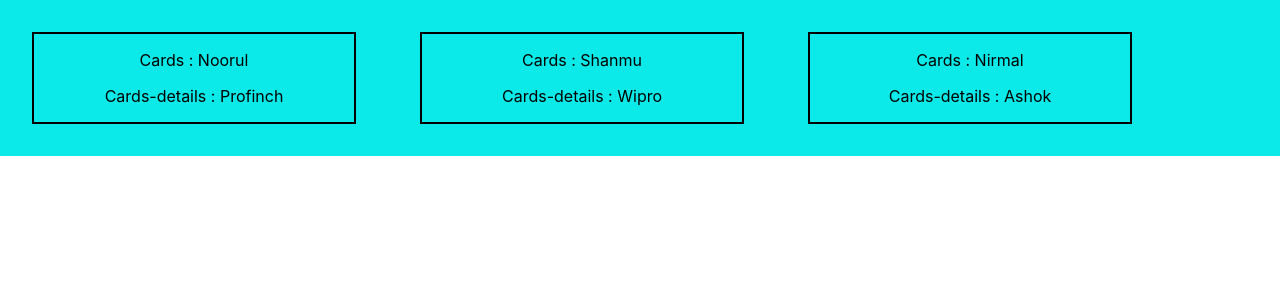
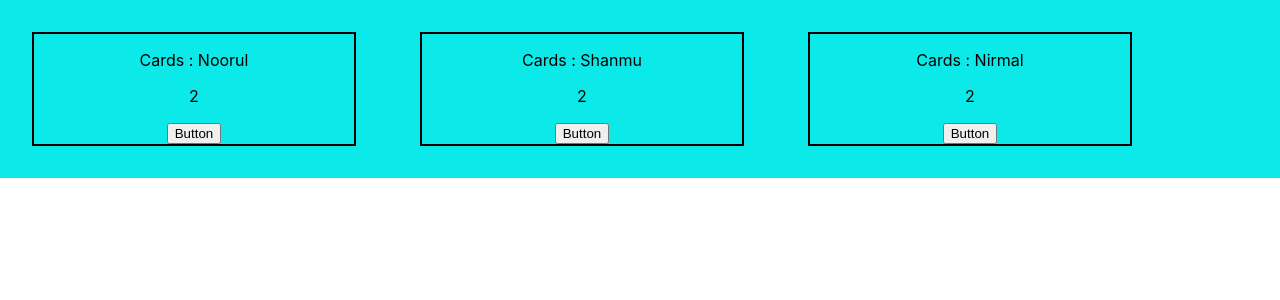
Before and after one commit to NoorulAmeenJ/React-Practice, a React (Create React App) app: page / in a window 1280 px wide. Shown: the top 300 px of the page. Built offline with nearby package versions, Linux system fonts and the light colour scheme.

Commit message:
goind to end dAY 2

```diff
--- a/src/App.css
+++ b/src/App.css
@@ -8,3 +8,11 @@
 width: 20rem;
 margin: 2rem;
 }
+/* #btn{
+
+} */
+
+#style{
+  background-color: brown;
+  color: white;
+}
--- a/src/App.js
+++ b/src/App.js
@@ -1,7 +1,10 @@
 import logo from './logo.svg';
 import './App.css';
+import userEvent from '@testing-library/user-event';
+import { useState } from 'react';
 
 function App(){
+
   const data = [
     {
       name: "Noorul",
@@ -28,15 +31,36 @@
        </div>
   );
 }
+
+
+
 export default App;
 // for function small 1st letter
 // for component capital 1st letter
+
+
+
  function SampleCard(props) {
+ var [count,setCount] = useState(2)
+ let [show,setShow] = useState(false)
 
+  //var count = 0
+  function button() {
+    count++
+        setCount(count)
+        setShow(!show)
+     console.log("current count is" +count)
+
+
+
+  }
   return(
     <div className="box" style={{backgroundColor:props.clr}} >
-      <p>Cards : {props.name}</p>
-      <p>Cards-details : {props.company}</p>
+      {show ? <p id="style">Cards : {props.name}</p> : <p id="nonstyle">Cards : {props.name}</p>}
+      {/* <p> Cards-details : {props.company}</p> */}
+      {show ?   <p> Cards-details : {props.company}</p>  : " "}
+      <p>{count}</p>
+      <button id="btn" onClick={()=>button()}>Button</button>
     </div>
   )
 }
```
